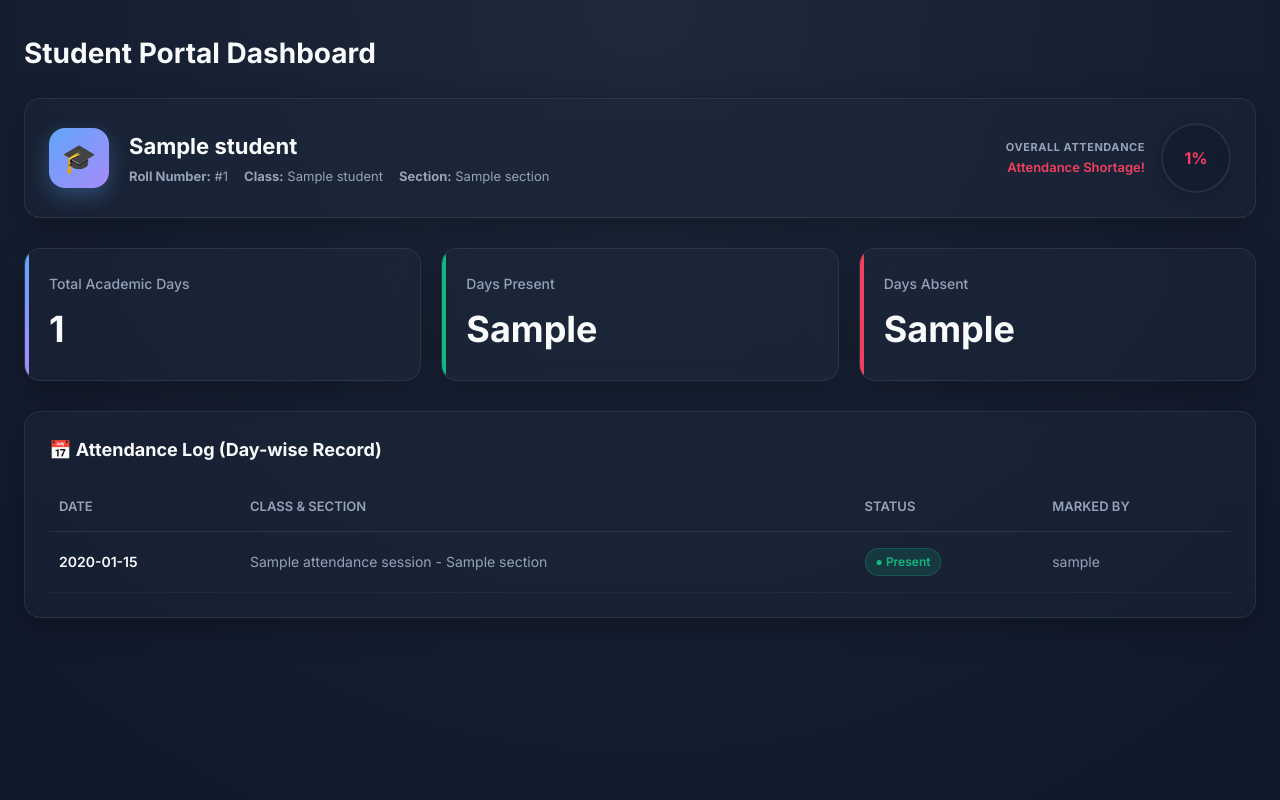
After one commit to Khushbu112005/Student_attendanc_system, a Django app: template templates/students/dashboard.html in a window 1280 px wide. The commit adds this page. Run offline with Django 3.2, Linux system fonts and the light colour scheme; the template is opened without the code that fills it: most values are stand-ins (such as "Sample title", 1, 10 or a date in 2020).

Commit message:
Add student login support, student dashboard, and staff-only view restrictions

```diff
--- a/attendance_app/models.py
+++ b/attendance_app/models.py
@@ -2,6 +2,7 @@ from django.db import models
 from django.contrib.auth.models import User
 
 class Student(models.Model):
+    user = models.OneToOneField(User, on_delete=models.CASCADE, related_name='student_profile', null=True, blank=True)
     name = models.CharField(max_length=150)
     roll_number = models.IntegerField()
     class_name = models.CharField(max_length=50)
--- a/templates/base.html
+++ b/templates/base.html
@@ -35,7 +35,7 @@
                 </div>
                 <div style="overflow: hidden; text-overflow: ellipsis; white-space: nowrap; flex: 1;">
                     <div style="font-size: 13px; font-weight: 600; color: var(--text-primary);">{{ user.username }}</div>
-                    <div style="font-size: 11px; color: var(--text-secondary);">{% if user.is_superuser %}System Admin{% else %}Faculty Member{% endif %}</div>
+                    <div style="font-size: 11px; color: var(--text-secondary);">{% if user.is_superuser %}System Admin{% elif user.is_staff %}Faculty Member{% else %}Student Portal{% endif %}</div>
                 </div>
                 <button id="theme-toggle" class="btn-theme-toggle" title="Toggle Light/Dark Theme" style="font-size: 16px; padding: 4px;">🌙</button>
             </div>
@@ -53,6 +53,7 @@
                     </ul>
                 </div>
 
+                {% if user.is_staff %}
                 <div>
                     <div style="font-size: 11px; text-transform: uppercase; color: var(--text-secondary); font-weight: 700; letter-spacing: 0.05em; margin-bottom: 8px; padding-left: 10px;">Academics</div>
                     <ul style="list-style: none; display: flex; flex-direction: column; gap: 6px;">
@@ -84,6 +85,7 @@
                         </li>
                     </ul>
                 </div>
+                {% endif %}
             </div>
 
             <!-- Sidebar Footer -->
--- /dev/null
+++ b/templates/students/dashboard.html
@@ -0,0 +1,109 @@
+{% extends 'base.html' %}
+
+{% block title %}Student Dashboard - Attendance Portal{% endblock %}
+
+{% block content %}
+<div class="dashboard-title">Student Portal Dashboard</div>
+
+<!-- Student Info Banner -->
+<div class="glass-panel" style="padding: 24px; margin-bottom: 30px; display: flex; align-items: center; justify-content: space-between; gap: 20px; flex-wrap: wrap;">
+    <div style="display: flex; align-items: center; gap: 20px;">
+        <div style="width: 60px; height: 60px; border-radius: 16px; background: var(--primary-accent); display: flex; align-items: center; justify-content: center; font-size: 28px; font-weight: bold; color: white; box-shadow: 0 8px 20px rgba(96, 165, 250, 0.3);">
+            🎓
+        </div>
+        <div>
+            <h2 style="font-size: 22px; font-weight: 700; color: var(--text-primary); margin-bottom: 4px;">{{ student.name }}</h2>
+            <div style="font-size: 13px; color: var(--text-secondary); display: flex; gap: 16px; flex-wrap: wrap;">
+                <span><strong>Roll Number:</strong> #{{ student.roll_number }}</span>
+                <span><strong>Class:</strong> {{ student.class_name }}</span>
+                <span><strong>Section:</strong> {{ student.section }}</span>
+            </div>
+        </div>
+    </div>
+
+    <!-- Overall Percentage Circle Badge -->
+    <div style="text-align: right; display: flex; align-items: center; gap: 16px;">
+        <div>
+            <div style="font-size: 11px; text-transform: uppercase; color: var(--text-secondary); font-weight: 700; letter-spacing: 0.05em; margin-bottom: 2px;">Overall Attendance</div>
+            <div style="font-size: 13px; font-weight: 600; color: {% if attendance_percentage >= 75 %}var(--present-color){% else %}var(--absent-color){% endif %};">
+                {% if attendance_percentage >= 75 %}Safe (>= 75%){% else %}Attendance Shortage!{% endif %}
+            </div>
+        </div>
+        <div style="position: relative; width: 70px; height: 70px; border-radius: 50%; background: rgba(15, 23, 42, 0.4); border: 2px solid var(--card-border); display: flex; align-items: center; justify-content: center; font-size: 16px; font-weight: 700; color: {% if attendance_percentage >= 75 %}#10b981{% else %}#f43f5e{% endif %}; box-shadow: 0 4px 15px rgba(0, 0, 0, 0.2);">
+            {{ attendance_percentage }}%
+        </div>
+    </div>
+</div>
+
+<!-- Metrics Cards -->
+<div class="metrics-grid" style="margin-bottom: 30px;">
+    <div class="glass-panel metric-card">
+        <div class="metric-label">Total Academic Days</div>
+        <div class="metric-value">{{ total_days }}</div>
+    </div>
+
+    <div class="glass-panel metric-card present">
+        <div class="metric-label">Days Present</div>
+        <div class="metric-value">{{ present_days }}</div>
+    </div>
+
+    <div class="glass-panel metric-card absent">
+        <div class="metric-label">Days Absent</div>
+        <div class="metric-value">{{ absent_days }}</div>
+    </div>
+</div>
+
+<!-- Attendance Record Table -->
+<div class="glass-panel" style="padding: 24px;">
+    <div style="font-size: 18px; font-weight: 700; color: var(--text-primary); margin-bottom: 20px; display: flex; align-items: center; gap: 8px;">
+        📅 Attendance Log (Day-wise Record)
+    </div>
+
+    <div class="table-responsive">
+        <table class="student-table" style="width: 100%; border-collapse: collapse; text-align: left;">
+            <thead>
+                <tr style="border-bottom: 1px solid var(--card-border);">
+                    <th style="padding: 14px 10px; font-weight: 600; color: var(--text-secondary); font-size: 13px; text-transform: uppercase;">Date</th>
+                    <th style="padding: 14px 10px; font-weight: 600; color: var(--text-secondary); font-size: 13px; text-transform: uppercase;">Class & Section</th>
+                    <th style="padding: 14px 10px; font-weight: 600; color: var(--text-secondary); font-size: 13px; text-transform: uppercase;">Status</th>
+                    <th style="padding: 14px 10px; font-weight: 600; color: var(--text-secondary); font-size: 13px; text-transform: uppercase;">Marked By</th>
+                </tr>
+            </thead>
+            <tbody>
+                {% if entries %}
+                    {% for entry in entries %}
+                    <tr style="border-bottom: 1px solid rgba(255, 255, 255, 0.03); transition: background 0.2s;" onmouseover="this.style.background='rgba(255,255,255,0.01)'" onmouseout="this.style.background='transparent'">
+                        <td style="padding: 16px 10px; font-size: 14px; font-weight: 600; color: var(--text-primary);">
+                            {{ entry.attendance_session.attendance_date|date:"Y-m-d" }}
+                        </td>
+                        <td style="padding: 16px 10px; font-size: 14px; color: var(--text-secondary);">
+                            {{ entry.attendance_session.class_name }} - {{ entry.attendance_session.section }}
+                        </td>
+                        <td style="padding: 16px 10px;">
+                            {% if entry.status == 'Present' %}
+                                <span style="background: rgba(16, 185, 129, 0.15); color: #10b981; border: 1px solid rgba(16, 185, 129, 0.25); padding: 4px 10px; border-radius: 20px; font-size: 12px; font-weight: 600; display: inline-block;">
+                                    ● Present
+                                </span>
+                            {% else %}
+                                <span style="background: rgba(244, 63, 94, 0.15); color: #f43f5e; border: 1px solid rgba(244, 63, 94, 0.25); padding: 4px 10px; border-radius: 20px; font-size: 12px; font-weight: 600; display: inline-block;">
+                                    ● Absent
+                                </span>
+                            {% endif %}
+                        </td>
+                        <td style="padding: 16px 10px; font-size: 14px; color: var(--text-secondary);">
+                            {{ entry.attendance_session.marked_by.username|default:"System" }}
+                        </td>
+                    </tr>
+                    {% endfor %}
+                {% else %}
+                    <tr>
+                        <td colspan="4" style="text-align: center; color: var(--text-secondary); padding: 40px 0;">
+                            No attendance records found for your account.
+                        </td>
+                    </tr>
+                {% endif %}
+            </tbody>
+        </table>
+    </div>
+</div>
+{% endblock %}
```
Also changed, not shown: attendance_app/management/commands/seed_data.py (+11 -1 lines), attendance_app/views.py (+106 -38 lines), attendance_app/migrations/0002_student_user.py (added).
